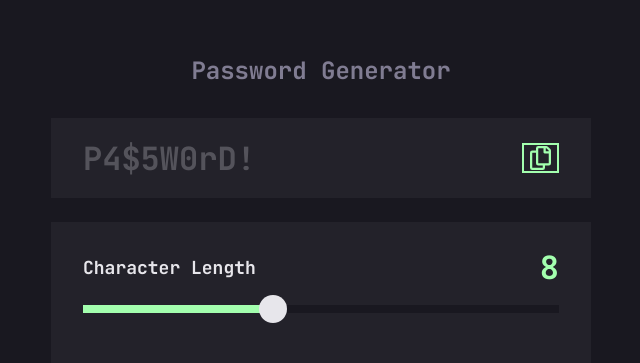
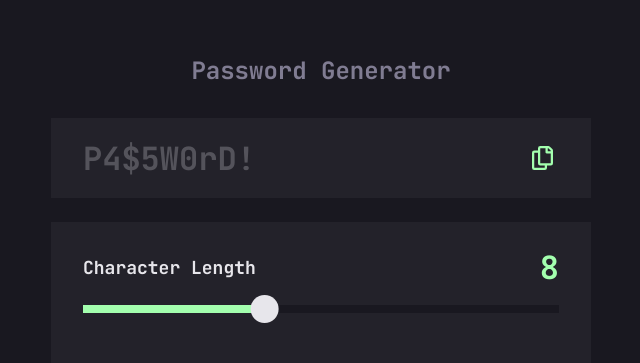
Before and after one commit to kevinndlc/password-generator-app, a Vue app: page / in a window 1280 px wide. Shown: the top 363 px of the page, without its empty margins (319-959 px from the left). Built offline with nearby package versions, Linux system fonts and the light colour scheme.

Commit message:
fix: length slider

```diff
--- a/src/components/GeneratedPassword.vue
+++ b/src/components/GeneratedPassword.vue
@@ -17,7 +17,7 @@ watch(copied, (newVal) => {
 });
 
 function copyPasswordToClipboard() {
-  if (!props.password) return
+  if (!props.password) return;
   navigator.clipboard.writeText(props.password);
   copied.value = true;
 }
@@ -58,7 +58,6 @@ function copyPasswordToClipboard() {
   display: flex;
   gap: 1rem;
   color: var(--color-strong);
-  border: 2px solid
 }
 .wrapper button:hover {
   color: var(--color-text);
--- a/src/components/LengthSlider.vue
+++ b/src/components/LengthSlider.vue
@@ -71,7 +71,6 @@ const emit = defineEmits<{
   height: 100%;
   width: var(--progress);
   background-color: var(--color-strong);
-  pointer-events: none;
 }
 
 .input-container > div::after {
@@ -83,7 +82,7 @@ const emit = defineEmits<{
   aspect-ratio: 1;
   border-radius: 50%;
   transform-box: border-box;
-  transform: translate(-50%, -50%);
+  transform: translate(-80%, -50%);
   background-color: var(--color-text);
 }
 
```
